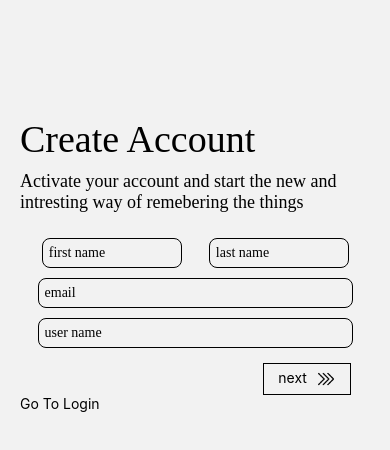
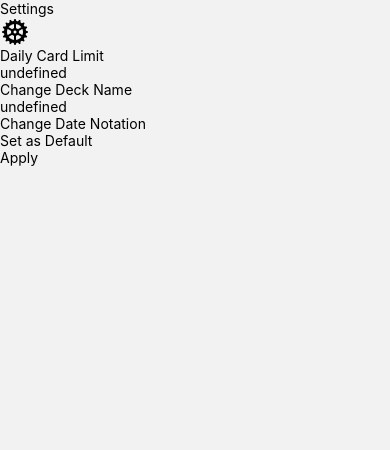
Before and after one commit to k0hei2025/Web-cards, a React Native app: screen /settings in a window 390 px wide. Shown: the top 450 px of the page. Built offline with nearby package versions, Linux system fonts and the light colour scheme; no server answers.

Commit message:
adding settings screen

```diff
--- a/src/components/Decklist.tsx
+++ b/src/components/Decklist.tsx
@@ -66,7 +66,9 @@ const Decklist:FC<{navigation:any}> = ({navigation}) => {
             <TouchableOpacity key={item.id} onPress={()=>navigation.navigate('addCard',{deckId:item.id})}>
             <Image  style={{height:30,width:30}} source={require('../../assets/addIcon.png')} />
             </TouchableOpacity>
+            <TouchableOpacity key={item.id} onPress={()=>navigation.navigate('settings',{deckInfo:item})}>
             <Image  style={{height:30,width:30}} source={require('../../assets/settings.png')} />
+            </TouchableOpacity>
             <TouchableOpacity key={item.id} onPress={()=>deleteHandler(item.id)}>
             <Image  style={{height:30,width:30}} source={require('../../assets/trash-can.png')} />
             </TouchableOpacity>
--- /dev/null
+++ b/src/components/Settings/Settings.tsx
@@ -0,0 +1,84 @@
+import { RouteProp, useRoute } from '@react-navigation/native';
+import React, { useEffect, useState } from 'react'
+import { Controller, useForm } from 'react-hook-form'
+import { Image, Text, TouchableOpacity, View } from 'react-native'
+import { TextInput } from 'react-native-gesture-handler';
+import { useRecoilState } from 'recoil';
+import { localIdState } from '../../store/localIdState';
+
+
+const Settings:React.FC = ({navigation}) => {
+
+    const {control , handleSubmit} = useForm();
+
+const route = useRoute<RouteProp<{Settings:{deckInfo:any}}>>();
+const deckData = route?.params?.deckInfo;
+
+const [deckInfo , setDeckInfo] = useState();
+const [userName , setUsername] = useState('');
+
+const getLocalId = useRecoilState(localIdState);
+
+useEffect(()=>{
+  console.log(deckInfo , 'deckInfo');
+},[deckInfo]);
+
+useEffect(()=>{
+   const fetchDeckDataHandler=async()=>{
+    const response = await fetch(`https://web-cards-52c0a-default-rtdb.firebaseio.com/addDeck/${getLocalId[0]}/deckList/${deckData?.id}.json`);
+    // console.log(deckData , 'deckData');
+    const resData = await response.json();
+    console.log(resData , 'resData');
+    setDeckInfo(resData);
+   }
+
+   const fetchUserNameHandler=async()=>{
+    const response = await fetch(`https://web-cards-52c0a-default-rtdb.firebaseio.com/addDeck/${getLocalId[0]}.json`);
+    const resData = await response.json();
+    console.log(resData,'resData2', resData.username , 'userName')
+    // saving user name
+    setUsername(resData.username);
+   }
+
+
+   fetchDeckDataHandler();
+   fetchUserNameHandler();
+
+},[])
+
+
+  return (
+    <View>
+        <View>
+        <Text>Settings</Text>
+        <Image source={require('../../../assets/settings.png')} />
+        </View>
+
+        <Text>Daily Card Limit</Text>
+        <Controller
+        control={control}
+         name='daily_card_limit'
+         render={({field:{onChange,value}})=>(
+            <TextInput onChangeText={onChange} value={value} placeholder={`${deckInfo && deckInfo?.daily_card_limit}`} />
+         )}/>
+        <Text>Change Deck Name</Text>
+        <Controller
+        control={control}
+        name = 'deck_name'
+        render={({field:{onChange,value}})=>(
+            <TextInput onChangeText={onChange} value={value} placeholder={`${deckInfo && deckInfo?.deck_name}`} />
+         )}/>
+
+        <Text>Change Date Notation</Text>
+        {/* <Controller /> */}
+        <TouchableOpacity>
+            <Text>Set as Default</Text>
+        </TouchableOpacity>
+        <TouchableOpacity>
+            <Text>Apply</Text>
+        </TouchableOpacity>
+    </View>
+  )
+}
+
+export default Settings
--- a/src/navigations/RootNavigator.tsx
+++ b/src/navigations/RootNavigator.tsx
@@ -9,6 +9,7 @@ import CompleteDeckScreen from '../components/completeDeckScreen/CompleteDeckScr
 import RegistrationScreen from '../components/Registration/Registration';
 import PasswordSetScreen from '../components/passwordSetScreen/PasswordSetScreen';
 import LoginScreen from '../components/Login/LoginScreen';
+import Settings from '../components/Settings/Settings';
 
 const RootContainer:FC = () => {
   type RootStackParamList = {
@@ -20,7 +21,8 @@ const RootContainer:FC = () => {
     deckComplete:undefined,
     registration:undefined,
     passwordSetScreen:undefined,
-    login:undefined
+    login:undefined,
+    settings:undefined
   }
   const Stack = createStackNavigator<RootStackParamList>()
   return (
@@ -71,6 +73,11 @@ const RootContainer:FC = () => {
        component={LoginScreen}
         options={{headerShown:false}}
          />
+         <Stack.Screen
+          name='settings'
+          component={Settings}
+          options={{headerShown:false }}
+         />
       </Stack.Navigator>
   )
 }
```
